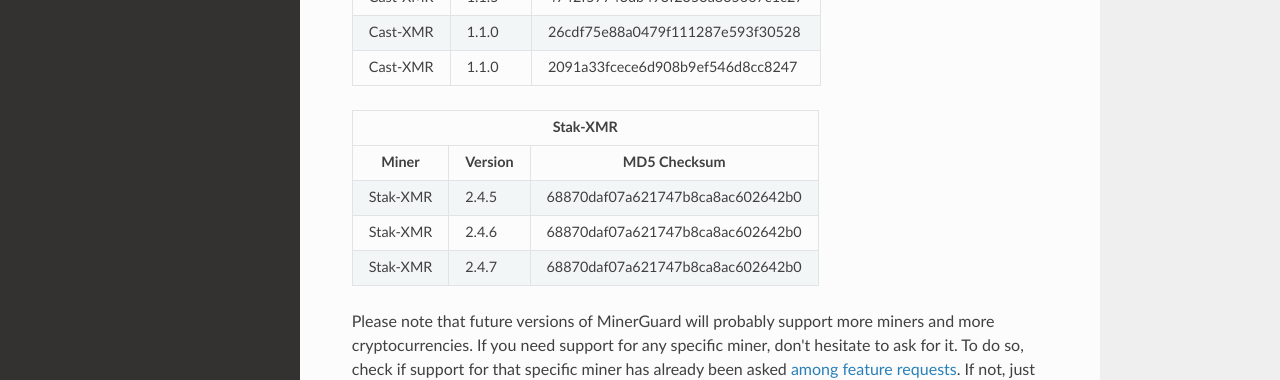
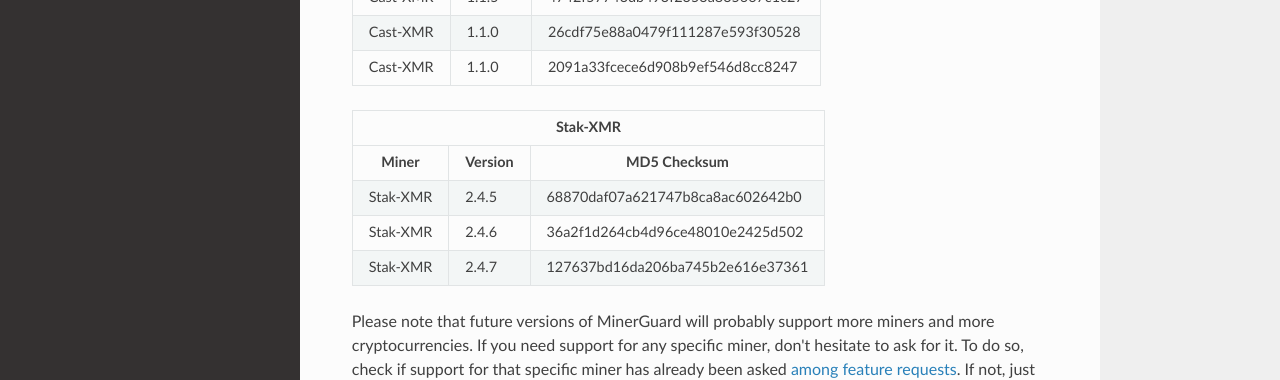
Before and after one commit to albertogeniola/MinerGuard, an MkDocs documentation site: the page built from docs/index.md, in a window 1280 px wide and 900 px high, scrolled down 1406 px. Shown: the part 341-721 px from the top of the window. Built offline with MkDocs 1.6.1, drawn with Linux system fonts in a browser that asks for light colours; nearby versions of some CDN libraries; old or Windows-style settings are respelled for this version of MkDocs.

Commit message:
Updated hashes for StackXMR supported versions

```diff
--- a/docs/index.md
+++ b/docs/index.md
@@ -110,12 +110,12 @@
     <tr>
         <td>Stak-XMR</td>
         <td>2.4.6</td>
-        <td>68870daf07a621747b8ca8ac602642b0</td>
+        <td>36a2f1d264cb4d96ce48010e2425d502</td>
     </tr>
     <tr>
         <td>Stak-XMR</td>
         <td>2.4.7</td>
-        <td>68870daf07a621747b8ca8ac602642b0</td>
+        <td>127637bd16da206ba745b2e616e37361</td>
     </tr>
 </table>
 
```
